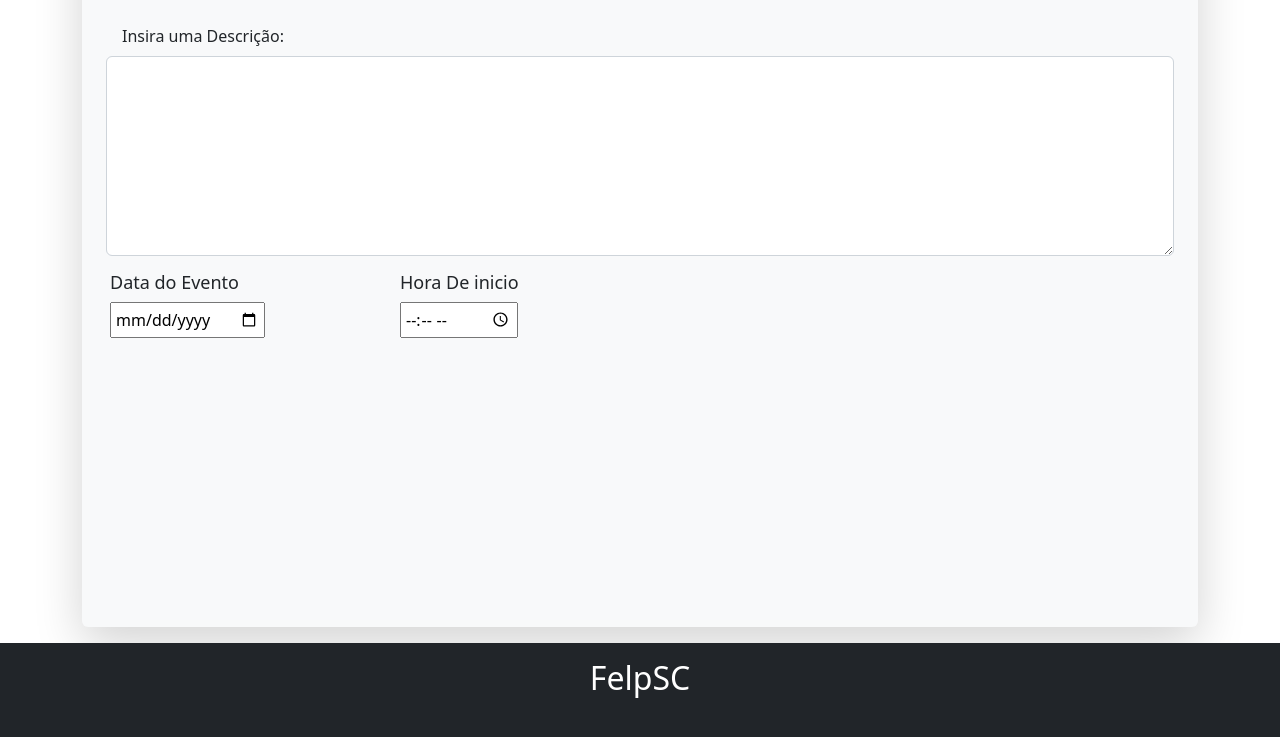
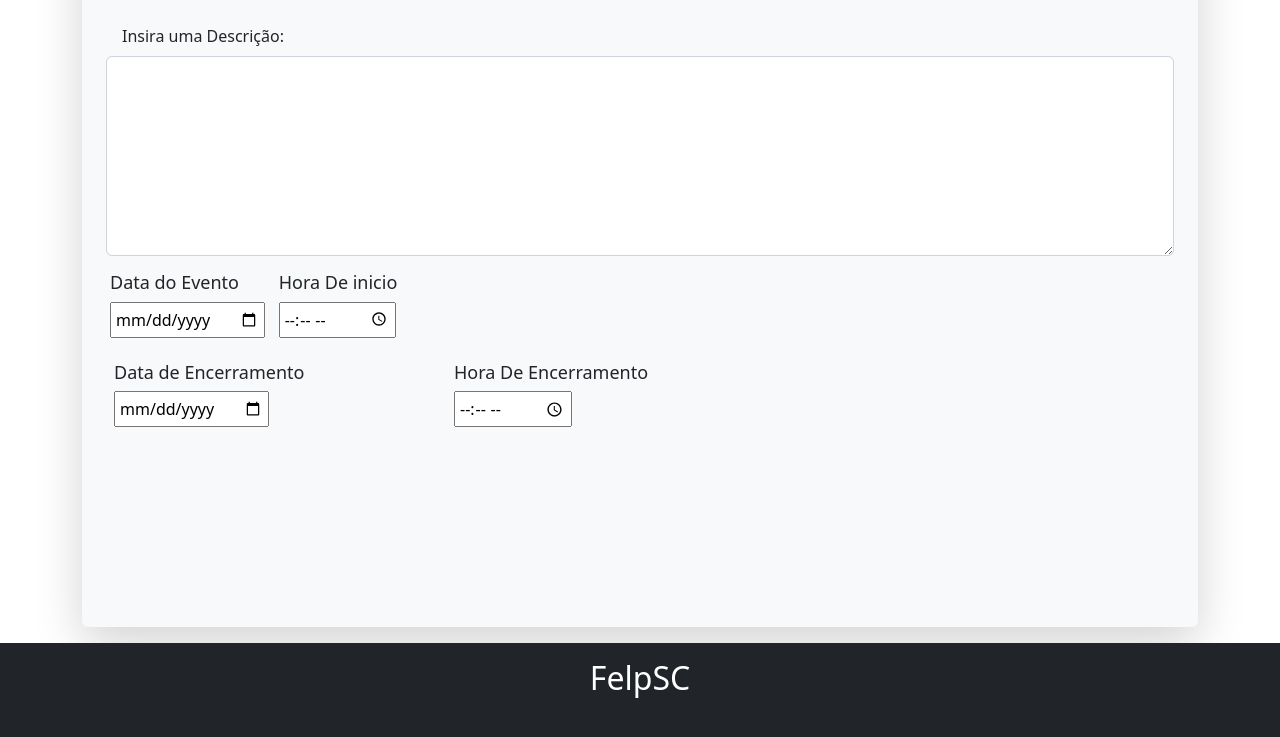
Before and after one commit to FelpSC/Formulario_bootstrap, a website: page Fomulário_Home.html in a window 1280 px wide. Shown: the part 1769-2506 px from the top of the page. Drawn offline with nearby package versions, Linux system fonts and the light colour scheme.

Commit message:
ajustando data/hora

```diff
--- a/Fomulário_Home.html
+++ b/Fomulário_Home.html
@@ -188,19 +188,38 @@
                                 <label for="descritivo" class="ms-2 p-2">Insira uma Descrição:</label>
                                 <textarea type="text" class="form-control"></textarea>
 
-                                <div class="row col-8 container p-2">
-                                    <div class="col-5 p-2">
-                                        <h2>Data do Evento</h2>
-                                        <label for="data">
-                                            <input type="date" id="data" class="p-1">
-                                        </label>
+                                <div class="row col-12">
+                                    <div class="row col-6 container p-2">
+                                        <div class="col-4 p-2">
+                                            <h2>Data do Evento</h2>
+                                            <label for="datainicio">
+                                                <input type="date" id="datainicio" class="p-1">
+                                            </label>
+                                        </div>
+
+                                        <div class="col-4  p-2 ms-6">
+                                            <h2>Hora De inicio</h2>
+                                            <label for="horainicio">
+                                                <input type="time" id="horainicio" class="p-1">
+                                            </label>
+                                        </div>
                                     </div>
 
-                                    <div class="col-4  p-2 ms-6">
-                                        <h2>Hora De inicio</h2>
-                                        <label for="datetime">
-                                            <input type="time" id="datetime" class="p-1">
-                                        </label>
+                                    <div class="row">
+                                        <div class="col-4 p-2">
+                                            <h2>Data de Encerramento</h2>
+                                            <label for="dataencerramneto">
+                                                <input type="date" id="dataencerramento" class="p-1">
+                                            </label>
+                                        </div>
+
+                                        <div class="col-4  p-2 ms-6">
+                                            <h2>Hora De Encerramento</h2>
+                                            <label for="horaencerramento">
+                                                <input type="time" id="horaencerramento" class="p-1">
+                                            </label>
+                                        </div>
+
                                     </div>
                                 </div>
 
```
